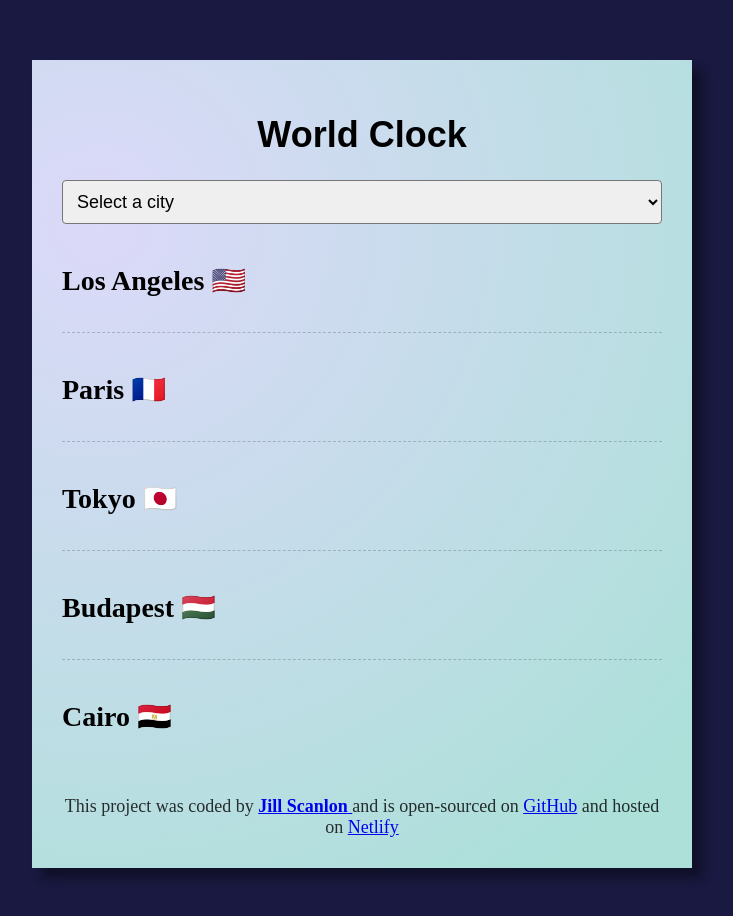
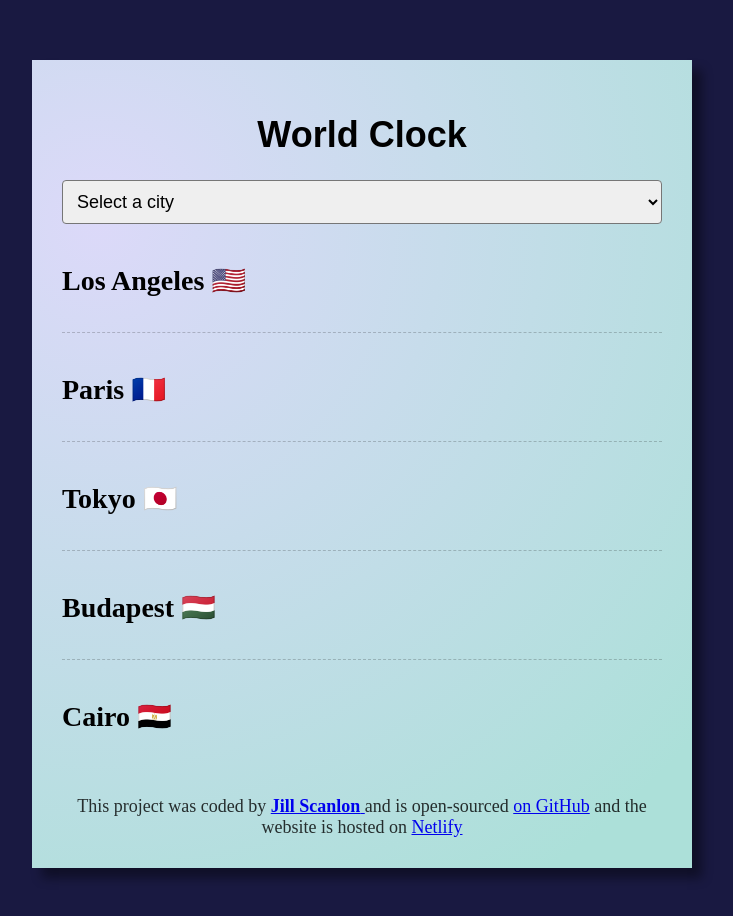
Before and after one commit to JKScan87/world-clock-project, a plain HTML site: page index.html in a window 1280 px wide. Shown: the whole page, without its empty margins (278-1011 px from the left). Drawn offline with nearby package versions, Linux system fonts and the light colour scheme; a script that the page names is missing.

Commit message:
Fixed footer information

```diff
--- a/index.html
+++ b/index.html
@@ -68,8 +68,10 @@
     </div>
     <br>
     <footer>This project was coded by
-      <a href="https://github.com/JKScan87"> <strong>Jill Scanlon</strong> </a> and is open-sourced on
-      <a href="https://github.com/JKScan87/world-clock-project.git" target="_blank">GitHub</a> and hosted on
+      <a href="https://github.com/JKScan87"> <strong>Jill Scanlon</strong> </a> and is open-sourced
+      <a href="https://github.com/JKScan87/world-clock-project.git" target="_blank"> on GitHub</a> and the website is
+      hosted
+      on
       <a href="https://jks-world-clock.netlify.app/">Netlify</a>
     </footer>
     <script src="javascript/index.js"></script>
```
